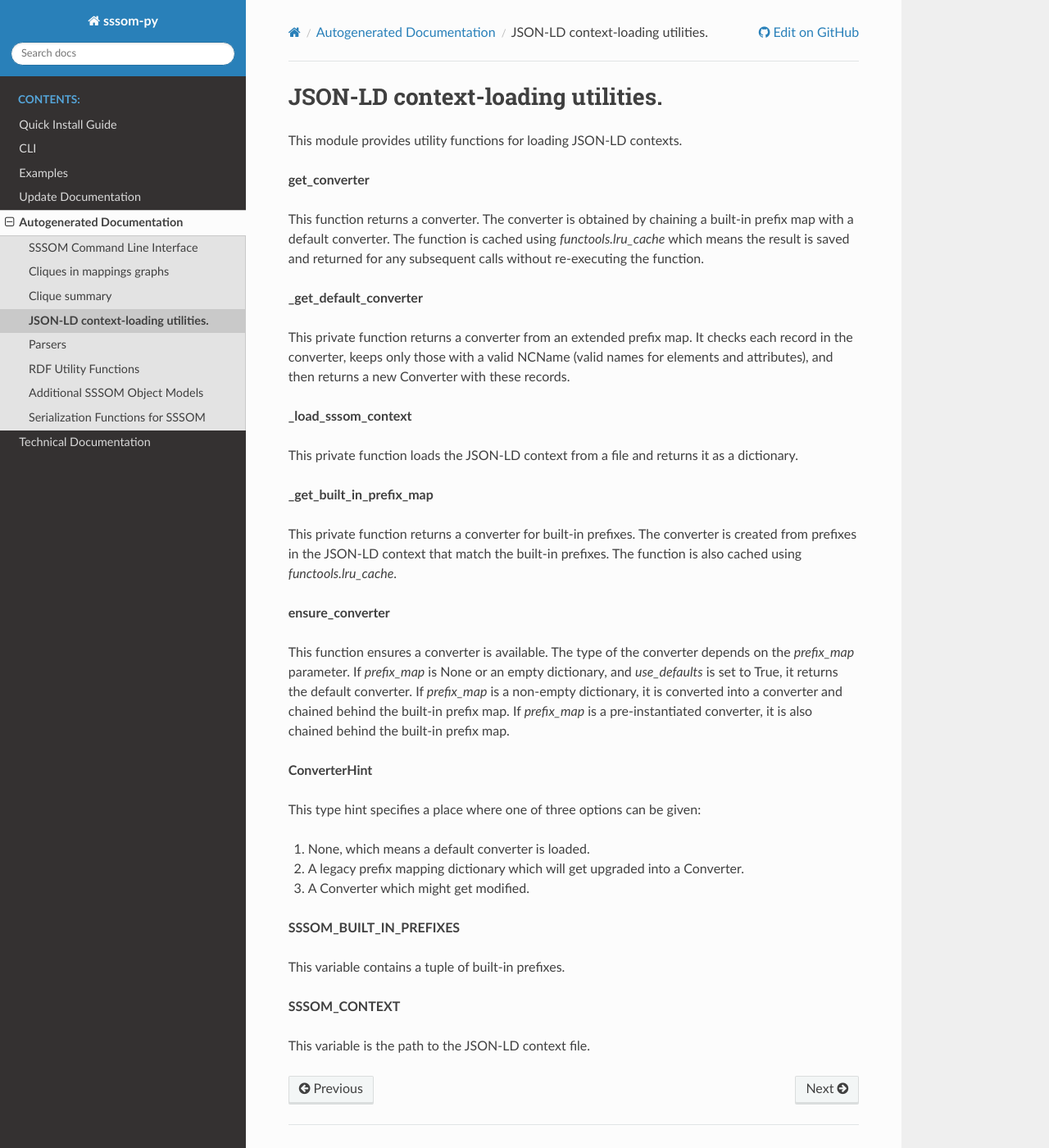
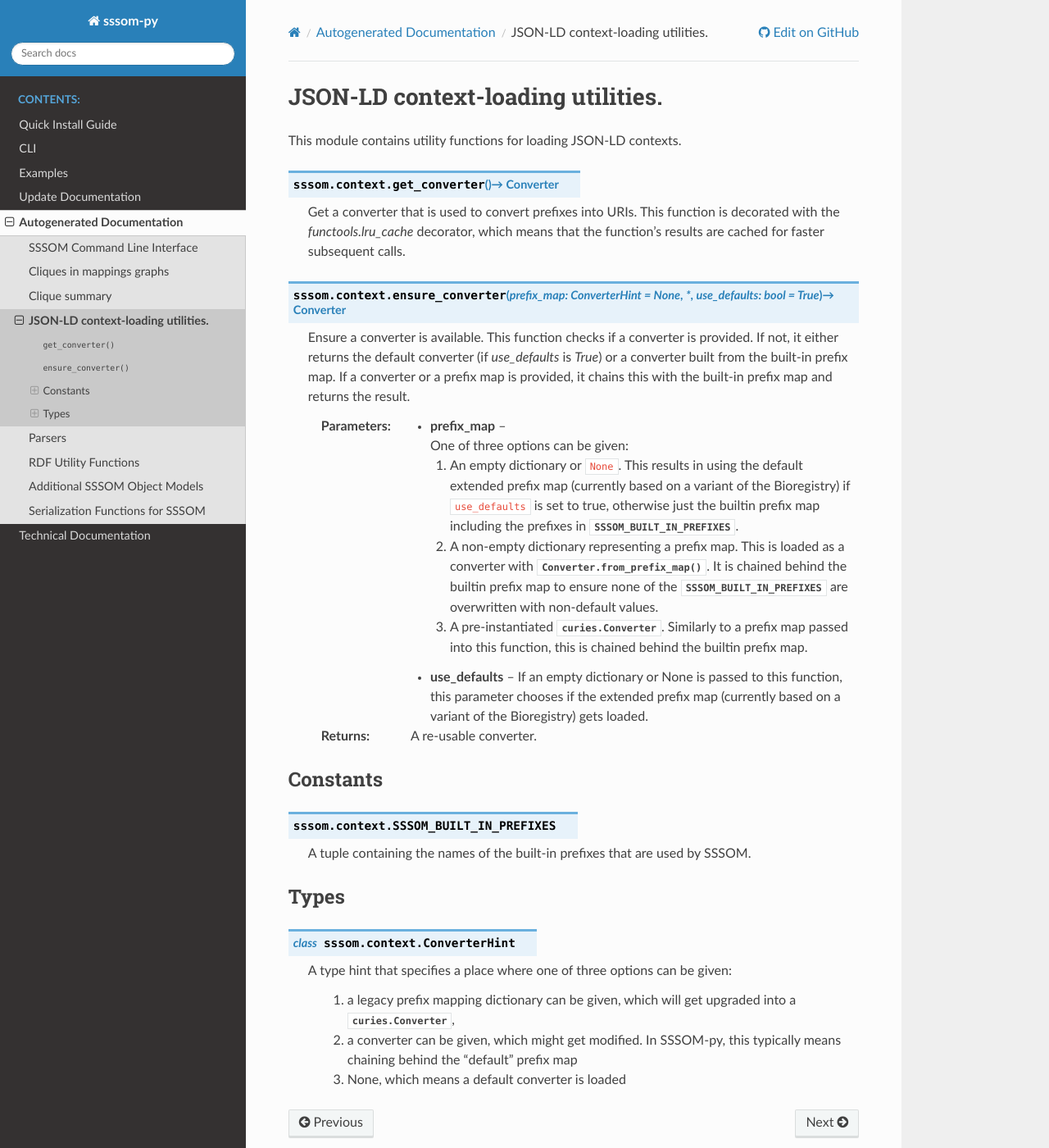
Before and after one commit to mapping-commons/sssom-py, a Sphinx documentation site: the page built from docs/technical_docs/context.rst, in a window 1280 px wide and 1400 px high. Shown: the whole window at 82% size. Built offline with Sphinx 7.4.7 and the Read the Docs theme 2.0.0, drawn with Linux system fonts in a browser that asks for light colours; pages that are not in the unit, such as notebooks, are missing from menus.

Commit message:
adjustments

```diff
--- a/docs/technical_docs/context.rst
+++ b/docs/technical_docs/context.rst
@@ -3,41 +3,62 @@
 JSON-LD context-loading utilities.
 ==================================
 
-This module provides utility functions for loading JSON-LD contexts.
+.. py:module:: sssom.context
+   :synopsis: Utilities for loading JSON-LD contexts.
+
+This module contains utility functions for loading JSON-LD contexts.
 
 
-**get_converter**
+.. py:function:: get_converter() -> Converter
+   :module: sssom.context
 
-This function returns a converter. The converter is obtained by chaining a built-in prefix map with a default converter. The function is cached using `functools.lru_cache` which means the result is saved and returned for any subsequent calls without re-executing the function.
+   Get a converter that is used to convert prefixes into URIs. This function is decorated
+   with the `functools.lru_cache` decorator, which means that the function's results are
+   cached for faster subsequent calls.
 
-**_get_default_converter**
+.. py:function:: ensure_converter(prefix_map: ConverterHint = None, *, use_defaults: bool = True) -> Converter
+   :module: sssom.context
 
-This private function returns a converter from an extended prefix map. It checks each record in the converter, keeps only those with a valid NCName (valid names for elements and attributes), and then returns a new Converter with these records.
+   Ensure a converter is available. This function checks if a converter is provided. If not,
+   it either returns the default converter (if `use_defaults` is `True`) or a converter
+   built from the built-in prefix map. If a converter or a prefix map is provided, it chains
+   this with the built-in prefix map and returns the result.
 
-**_load_sssom_context**
+   :param prefix_map: One of three options can be given:
 
-This private function loads the JSON-LD context from a file and returns it as a dictionary.
+      1. An empty dictionary or ``None``. This results in using the default extended prefix
+         map (currently based on a variant of the Bioregistry) if ``use_defaults`` is set to
+         true, otherwise just the builtin prefix map including the prefixes in
+         :data:`SSSOM_BUILT_IN_PREFIXES`.
+      2. A non-empty dictionary representing a prefix map. This is loaded as a converter with
+         :meth:`Converter.from_prefix_map`. It is chained behind the builtin prefix map to
+         ensure none of the :data:`SSSOM_BUILT_IN_PREFIXES` are overwritten with non-default
+         values.
+      3. A pre-instantiated :class:`curies.Converter`. Similarly to a prefix map passed into
+         this function, this is chained behind the builtin prefix map.
+   :param use_defaults: If an empty dictionary or None is passed to this function, this
+      parameter chooses if the extended prefix map (currently based on a variant of the
+      Bioregistry) gets loaded.
+   :returns: A re-usable converter.
 
-**_get_built_in_prefix_map**
+Constants
+---------
 
-This private function returns a converter for built-in prefixes. The converter is created from prefixes in the JSON-LD context that match the built-in prefixes. The function is also cached using `functools.lru_cache`.
+.. py:data:: SSSOM_BUILT_IN_PREFIXES
+   :module: sssom.context
 
-**ensure_converter**
+   A tuple containing the names of the built-in prefixes that are used by SSSOM.
 
-This function ensures a converter is available. The type of the converter depends on the `prefix_map` parameter. If `prefix_map` is None or an empty dictionary, and `use_defaults` is set to True, it returns the default converter. If `prefix_map` is a non-empty dictionary, it is converted into a converter and chained behind the built-in prefix map. If `prefix_map` is a pre-instantiated converter, it is also chained behind the built-in prefix map.
+Types
+-----
 
-**ConverterHint**
+.. py:class:: ConverterHint
+   :module: sssom.context
 
-This type hint specifies a place where one of three options can be given:
+   A type hint that specifies a place where one of three options can be given:
 
-1. None, which means a default converter is loaded.
-2. A legacy prefix mapping dictionary which will get upgraded into a Converter.
-3. A Converter which might get modified.
-
-**SSSOM_BUILT_IN_PREFIXES**
-
-This variable contains a tuple of built-in prefixes.
-
-**SSSOM_CONTEXT**
-
-This variable is the path to the JSON-LD context file.
+      1. a legacy prefix mapping dictionary can be given, which will get upgraded into a
+         :class:`curies.Converter`,
+      2. a converter can be given, which might get modified. In SSSOM-py, this typically
+         means chaining behind the "default" prefix map
+      3. None, which means a default converter is loaded
```
